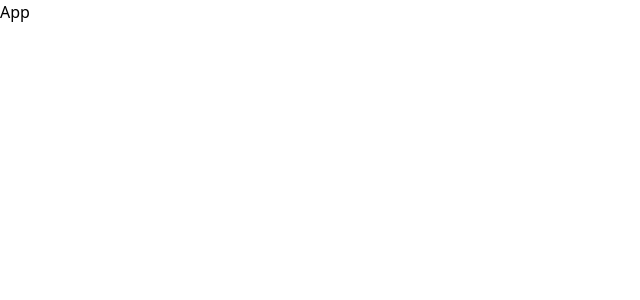
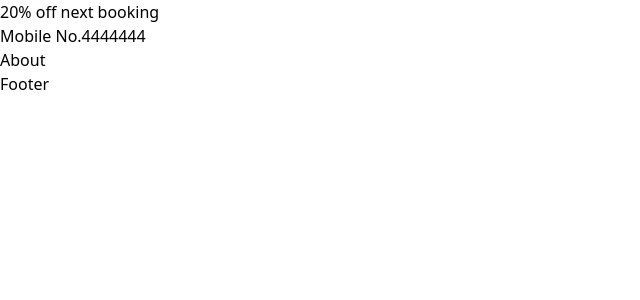
Before and after one commit to ozerbaykal/bookingAppReactJs, a React (Vite) app: page /about in a window 1280 px wide. Shown: the top 300 px of the page, without its empty margins (0-640 px from the left). Built offline with nearby package versions, Linux system fonts and the light colour scheme.

Commit message:
feat: Implemented page structure using DOM

```diff
--- a/package.json
+++ b/package.json
@@ -10,8 +10,10 @@
     "preview": "vite preview"
   },
   "dependencies": {
+    "icons": "^1.0.0",
     "react": "^18.3.1",
-    "react-dom": "^18.3.1"
+    "react-dom": "^18.3.1",
+    "react-router-dom": "^7.1.3"
   },
   "devDependencies": {
     "@eslint/js": "^9.17.0",
--- a/src/App.jsx
+++ b/src/App.jsx
@@ -1,7 +1,29 @@
-import React from "react";
+import { Route, BrowserRouter, Routes } from "react-router-dom";
+import Layout from "./pages/Layout";
+import About from "./pages/About";
+import Blogs from "./pages/Blogs";
+import BlogsDetails from "./pages/BlogsDetails";
+import PlacesRoute from "./pages/PlacesRoute";
+import Nopage from "./pages/Nopage";
+import Home from "./pages/Home";
 
 const App = () => {
-  return <div className="text-3xl">App</div>;
+  return (
+    <>
+      <BrowserRouter>
+        <Routes>
+          <Route path="/" element={<Layout />}>
+            <Route index element={<Home />} />
+            <Route path="/about" element={<About />} />
+            <Route path="/blogs" element={<Blogs />} />
+            <Route path="/blogs/:id" element={<BlogsDetails />} />
+            <Route path="/places" element={<PlacesRoute />} />
+            <Route path="*" element={<Nopage />} />
+          </Route>
+        </Routes>
+      </BrowserRouter>
+    </>
+  );
 };
 
 export default App;
--- /dev/null
+++ b/src/components/Footer/Footer.jsx
@@ -0,0 +1,7 @@
+import React from "react";
+
+const Footer = () => {
+  return <div>Footer</div>;
+};
+
+export default Footer;
--- /dev/null
+++ b/src/components/Navbar/Navbar.jsx
@@ -0,0 +1,18 @@
+import React from "react";
+
+const Navbar = () => {
+  return (
+    <>
+      <div className="fixed top-0 right-0 w-full bg-white text-black shadow-md">
+        <div className="container">
+          <div className="flex bg-gradient-to-r from-primary ">
+            <p>20% off next booking</p>
+            <p>Mobile No.4444444</p>
+          </div>
+        </div>
+      </div>
+    </>
+  );
+};
+
+export default Navbar;
--- /dev/null
+++ b/src/pages/About.jsx
@@ -0,0 +1,7 @@
+import React from "react";
+
+const About = () => {
+  return <div>About</div>;
+};
+
+export default About;
--- /dev/null
+++ b/src/pages/Blogs.jsx
@@ -0,0 +1,7 @@
+import React from "react";
+
+const Blogs = () => {
+  return <div>Blogs</div>;
+};
+
+export default Blogs;
--- /dev/null
+++ b/src/pages/BlogsDetails.jsx
@@ -0,0 +1,7 @@
+import React from "react";
+
+const BlogsDetails = () => {
+  return <div>BlogsDetails</div>;
+};
+
+export default BlogsDetails;
--- /dev/null
+++ b/src/pages/Home.jsx
@@ -0,0 +1,7 @@
+import React from "react";
+
+const Home = () => {
+  return <div>Home</div>;
+};
+
+export default Home;
--- /dev/null
+++ b/src/pages/Layout.jsx
@@ -0,0 +1,16 @@
+import React from "react";
+import Navbar from "../components/Navbar/Navbar";
+import { Outlet } from "react-router-dom";
+import Footer from "../components/Footer/Footer";
+
+const Layout = () => {
+  return (
+    <>
+      <Navbar />
+      <Outlet />
+      <Footer />
+    </>
+  );
+};
+
+export default Layout;
--- /dev/null
+++ b/src/pages/Nopage.jsx
@@ -0,0 +1,7 @@
+import React from "react";
+
+const Nopage = () => {
+  return <div>Nopage</div>;
+};
+
+export default Nopage;
--- /dev/null
+++ b/src/pages/PlacesRoute.jsx
@@ -0,0 +1,7 @@
+import React from "react";
+
+const PlacesRoute = () => {
+  return <div>PlacesRoute</div>;
+};
+
+export default PlacesRoute;
```
Also changed, not shown: 1 other file (tests, documents, lock files or other folders).
